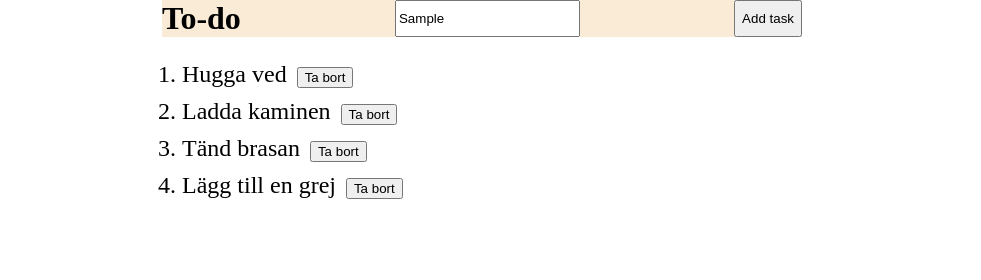
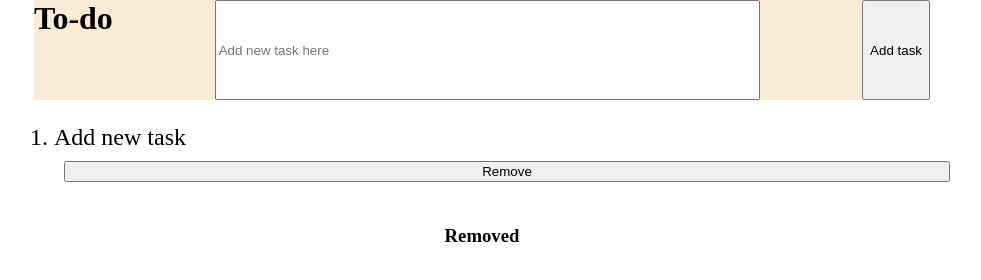
Before and after one commit to carlsylvan/To-do, a website built with Parcel: page src/index.html in a window 1280 px wide. Both pictures are taken after typing "Sample" into the empty fields and a click on the button "Add task". Shown: the whole page, without its empty margins (158-1139 px from the left). Built offline with nearby package versions, Linux system fonts and the light colour scheme.

Commit message:
added removedList

```diff
--- a/src/index.html
+++ b/src/index.html
@@ -16,5 +16,8 @@
     </header>
     <ol id="taskList">
     </ol>
+    <h3>Removed</h3>
+    <ul id="removedList">
+    </ul>
 </body>
 </html>
--- a/src/js/main.js
+++ b/src/js/main.js
@@ -1,12 +1,14 @@
-import { Task } from "./models/task"
+import {Task} from "./models/task"
 
-let task1 = new Task(1, "Hugga ved", "unfinished");
-let task2 = new Task(2, "Ladda kaminen", "unfinished");
-let task3 = new Task(3, "Tänd brasan", "unfinished");
-let task4 = new Task(4, "Lägg till en grej", "unfinished");
+// let task1 = new Task(1, "Hugga ved", "unfinished");
+// let task2 = new Task(2, "Ladda kaminen", "unfinished");
+// let task3 = new Task(3, "Tänd brasan", "unfinished");
+// let task4 = new Task(4, "Lägg till en grej", "unfinished");
 
-let listItems = [task1, task2, task3, task4];
 
+let task1 = new Task(false, "Add new task", "unfinished");
+
+let listItems = [task1];
 let addButton = document.getElementById("addButton");
 
 addButton.addEventListener("click", addListItem);
@@ -14,149 +16,95 @@ addButton.addEventListener("click", addListItem);
 function loadToLS() {
     localStorage.setItem("listItems", JSON.stringify(listItems));
 };
-
-loadToLS();
-createHtml();
+window.onload = updateHtml();
 
 function loadFromLS() {
     let itemsFromLs = JSON.parse(localStorage.getItem("listItems"));
     listItems = itemsFromLs.map((mappedList) => {
-        return new Task(mappedList.taskId, mappedList.taskDescription, mappedList.status);
+        return new Task(mappedList.checked, mappedList.taskDescription, mappedList.status);
     })
 
 }
-loadFromLS();
 function updateHtml() {
-    loadFromLS();
-    for (let i = 0; i < listItems.length; i++) {
+    document.getElementById("taskList").innerHTML = "";
+    document.getElementById("removedList").innerHTML = "";
+    let removedList = listItems.filter(listItems => {
+        return listItems.status === "removed";
+    })
+
+    for (let i = 0; i < removedList.length; i++) {
         let newLi = document.createElement("li");
-        let newRemove = document.createElement("button");
+        newLi.innerHTML = removedList[i].taskDescription;
+        document.getElementById("removedList").appendChild(newLi);
+        newLi.addEventListener("click", () => removedList[i].checked = true);
+        newLi.addEventListener("click", () => removedList[i].status = "unfinished");
+        console.log(removedList);
+    }
 
-        newRemove.innerHTML = "Ta bort";
-        newRemove.id = "remove" + (listItems[i].taskId);
+    let activeList = listItems.filter(listItems => {
+        return listItems.status === "unfinished";
+    })
 
-        newRemove.addEventListener("click", () => newLi.parentNode.removeChild(newLi));
-        newRemove.addEventListener("click", () => listItems[i].status = "removed");
-        newRemove.addEventListener("click", () => loadToLS());
-
+    for (let i = 0; i < activeList.length; i++) {
+        let newLi = document.createElement("li");
+        let removeButton = document.createElement("button");
+        // let removedListItems = document.createElement("li");
+        removeButton.innerHTML = "Remove";
         newLi.innerHTML = listItems[i].taskDescription;
-        newLi.id = "task" + listItems[i].taskId;
-
         document.getElementById("taskList").appendChild(newLi);
-        document.getElementById("task" + listItems[i].taskId).appendChild(newRemove);
-        console.log(listItems);
-    }
-}
-
-function createHtml() {
-    for (let i = 0; i < listItems.length; i++) {
-        let newLi = document.createElement("li");
-        let newRemove = document.createElement("button");
-
-        newRemove.innerHTML = "Ta bort";
-        newRemove.id = "remove" + (listItems[i].taskId);
-
-        newRemove.addEventListener("click", () => newLi.parentNode.removeChild(newLi));
-        newRemove.addEventListener("click", () => listItems[i].status = "removed");
-        newRemove.addEventListener("click", () => loadToLS());
-
-        newLi.innerHTML = listItems[i].taskDescription;
-        newLi.id = "task" + listItems[i].taskId;
-
-        document.getElementById("taskList").appendChild(newLi);
-        document.getElementById("task" + listItems[i].taskId).appendChild(newRemove);
-        console.log(listItems);
+        document.getElementById("taskList").append(removeButton);
+        // document.getElementById("removedList").appendChild(removedListItems);
+        newLi.addEventListener("click", () => listItems[i].checked = true);
+        newLi.addEventListener("click", () => listItems[i].status = "finished");
+        removeButton.addEventListener("click", () => listItems[i].status = "removed");
+        removeButton.addEventListener("click", () => updateHtml());
+        removeButton.addEventListener("click", () => loadToLS());
     }
 }
 
 function addListItem() {
         let inputValue = document.getElementById("myInput").value;
-
-        newListItem = new Task ((listItems.length + 1), inputValue, "unfinished");
-        listItems.push(newListItem);
-        loadToLS;
+        inputClear();
+        newListItem = new Task (false, inputValue, "unfinished");
         if (inputValue === "") {
             alert("Skriv en uppgift!");
         } else {
+            listItems.push(newListItem);
             for (let i = 0; i < listItems.length; i++) {
-                let newLi = document.createElement("li");
-                let newRemove = document.createElement("button");
+                loadToLS();
+                loadFromLS();
+                updateHtml();
+            }
+        }      console.log(listItems);
 
-                newRemove.innerHTML = "Ta bort";
-                newRemove.id = "remove" + (listItems[i].taskId);
+}
 
-                newRemove.addEventListener("click", () => newLi.parentNode.removeChild(newLi));
-                newRemove.addEventListener("click", () => listItems[i].status = "removed");
-                newRemove.addEventListener("click", () => updateHtml());
-
-                newLi.innerHTML = listItems[i].taskDescription;
-                newLi.id = "task" + listItems[i].taskId;
-
-                document.getElementById("taskList").appendChild(newLi);
-                document.getElementById("task" + listItems[i].taskId).appendChild(newRemove);
-            }
-        }
+function inputClear(){
+    document.getElementById("myInput").value = "";
 }
-// let listItemsObj = JSON.parse(listItemsFromLs);
-
-// for (let i = 0; i < listItems.length; i++) {
-//     let newLi = document.createElement("li");
-//     let newRemove = document.createElement("button");
-
-//     newRemove.innerHTML = "Ta bort";
-//     newRemove.id = "remove" + (listItems[i].taskId);
-//     newRemove.addEventListener("click", () => newLi.parentNode.removeChild(newLi));
-
-//     newLi.innerHTML = listItems[i].taskDescription;
-//     newLi.id = "task" + listItems[i].taskId;
-
-//     document.getElementById("taskList").appendChild(newLi);
-//     document.getElementById("task" + listItems[i].taskId).appendChild(newRemove);
-//     loadToLS();
-// }
 
 // Uppdatera classen Task (listitems i localStorage) till att ha fler värden (t.ex finished/inte), ha listItems i localstorage. När klicka ta bort, ändra i listitem från Unfinished till Removed.
 
-// Gamla addListItem
 
-// for (let i = 0; i < listItems.length; i++) {
-//     let newLi = document.createElement("li");
-//     let newRemove = document.createElement("button");
+//Gammal html-update med remove-knapp:
+// function updateHtml() {
+//     document.getElementById("taskList").innerHTML = "";
+//     for (let i = 0; i < listItems.length; i++) {
+//         let newLi = document.createElement("li");
+//         // let newRemove = document.createElement("button");
 
-//     newRemove.innerHTML = "Ta bort";
-//     newRemove.id = "remove" + (listItems[i].taskId);
-//     newRemove.addEventListener("click", () => newLi.parentNode.removeChild(newLi));
+//         // newRemove.innerHTML = "Ta bort";
+//         // newRemove.id = "remove" + (listItems[i].taskId);
 
-//     newLi.innerHTML = listItems[i].taskDescription;
-//     newLi.id = "task" + listItems[i].taskId;
-
-//     document.getElementById("taskList").appendChild(newLi);
-//     document.getElementById("task" + listItems[i].taskId).appendChild(newRemove);
-// }
-
-// function addListItem() {
-//     let inputValue = document.getElementById("myInput").value;
-
-//     newListItem = new Task ((listItems.length + 1), inputValue, "unfinished");
-//     listItems.push(newListItem);
-//     loadToLS();
-//     if (inputValue === "") {
-//         alert("Skriv en uppgift!");
-//     } else {
-//     for (let i = (listItems.length - 1); i < listItems.length; i++) {
-//         let newLi = document.createElement("li");
-//         let newRemove = document.createElement("button");
-
-//         newRemove.innerHTML = "Ta bort";
-//         newRemove.id = "remove" + (listItems[i].taskId);
-
-//         newRemove.addEventListener("click", () => newLi.parentNode.removeChild(newLi));
+//         // newRemove.addEventListener("click", () => newLi.parentNode.removeChild(newLi));
+//         // newRemove.addEventListener("click", () => listItems[i].status = "removed");
+//         // newRemove.addEventListener("click", () => loadToLS());
 
 //         newLi.innerHTML = listItems[i].taskDescription;
 //         newLi.id = "task" + listItems[i].taskId;
 
 //         document.getElementById("taskList").appendChild(newLi);
-//         document.getElementById("task" + listItems[i].taskId).appendChild(newRemove);
-//     }
+//         // document.getElementById("task" + listItems[i].taskId).appendChild(newRemove);
+//         console.log(listItems);
 //     }
 // }
--- a/src/js/models/task.js
+++ b/src/js/models/task.js
@@ -1,6 +1,6 @@
 export class Task {
-    constructor (taskId, taskDescription, status) {
-        this.taskId = taskId;
+    constructor (checked, taskDescription, status) {
+        this.checked = checked;
         this.taskDescription = taskDescription;
         this.status = status;
     }
--- a/src/scss/main.scss
+++ b/src/scss/main.scss
@@ -4,12 +4,16 @@ html, body {
 
 header {
     background-color: antiquewhite;
-    width: 50%;
+    width: 70%;
+    height: 100px;
     display: flex;
     flex-direction: row;
     justify-content: space-between;
     h1 {
         margin: 0;
+    }
+    input {
+        width: 60%;
     }
 }
 
@@ -18,7 +22,7 @@ body {
     flex-direction: column;
     align-items: center;
     #taskList {
-        width: 50%;
+        width: 70%;
         display: flex;
         flex-direction: column;
         gap: 10px;
@@ -30,4 +34,11 @@ body {
             text-decoration: line-through;
         }
     }
+    #removedList {
+        width: 70%;
+        display: flex;
+        flex-direction: column;
+        gap: 10px;
+        font-size: x-large;
+    }
 }
```
